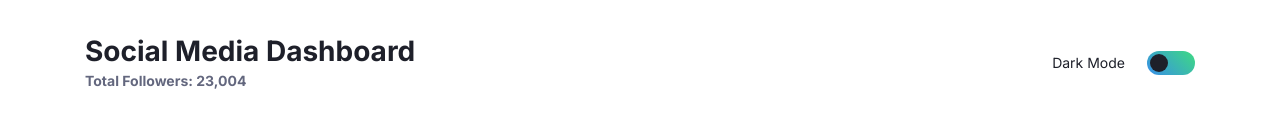
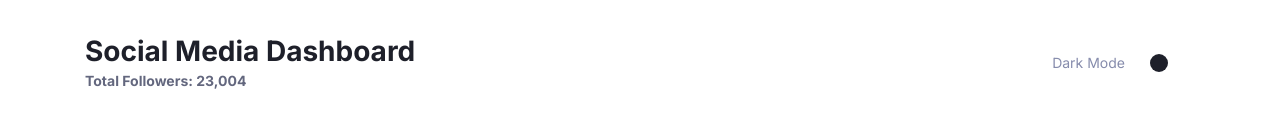
Before and after one commit to Just9krish/Social-Media-Dashboard, a website: page index.html in a window 1280 px wide. Shown: the top 134 px of the page. Drawn offline with Linux system fonts and the light colour scheme.

Commit message:
working on light and dark mode switching

```diff
--- a/style/scss/components/_toggle.scss
+++ b/style/scss/components/_toggle.scss
@@ -9,6 +9,7 @@
 
     label {
         font-size: rem(14);
+        color: var(--toggle);
 
         &[for="dark"] {
         line-height: rem(24);
--- a/style/scss/globals/_colors.scss
+++ b/style/scss/globals/_colors.scss
@@ -15,11 +15,11 @@
 
     // #### Dark Theme
 
-    --toggle-bg-start: hsl(210, 78%, 56%);
-    --toggle-bg-end: hsl(146, 68%, 55%);
+    --toggle-dark-bg-start: hsl(210, 78%, 56%);
+    --toggle-dark-bg-end: hsl(146, 68%, 55%);
 
     // #### Light Theme
-    --toggle: hsl(230, 22%, 74%);
+    --toggle-light: hsl(230, 19%, 60%);
     // ### Neutral
 
     // #### Dark Theme
@@ -49,6 +49,7 @@
     --card-bg: var(--light-card);
     --card-hover: var(--light-card-hover);
     --card-top-bg-pattern: var(--light-top-bg--pattern);
+    --toggle: var(--toggle-light);
 }
 
 
@@ -61,5 +62,6 @@
         --card-bg: var(--dark-card);
         --card-hover: var(--dark-card-hover);
         --card-top-bg-pattern: var(--dark-top-bg--pattern);
+        --toggle: var(--light-bg);
     }
 }
```
Also changed, not shown: style/css/main.css, 1 other file.
